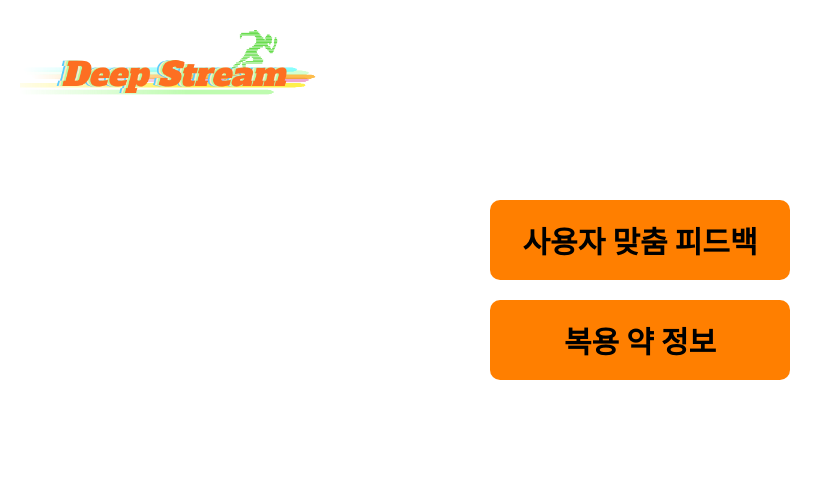
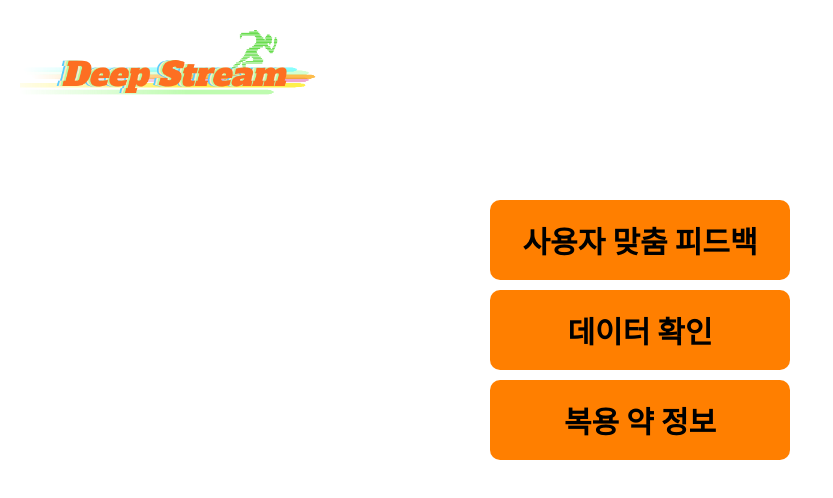
Before and after one commit to hyojeong0407/Customized_lifesytle, a React (Create React App) app in the folder customize/: page / in a window 1280 px wide. Shown: the top 498 px of the page, without its empty margins (0-833 px from the left). Built offline with nearby package versions, Linux system fonts and the light colour scheme.

Commit message:
홈 메뉴 화면 코드 및 디자인 수정

```diff
--- a/customize/src/App.css
+++ b/customize/src/App.css
@@ -36,6 +36,24 @@
     height: 80px;
 }
 
+.feedback {
+    all: unset;
+    align-items: center;
+    background-color: #ff7f00;
+    border-radius: 10px;
+    box-sizing: border-box;
+    cursor: pointer;
+    font-size: 30px;
+    font-weight: 700;
+    display: flex;
+    justify-content: center;
+    align-items: center;
+    position: relative;
+    top: 210px;
+    width: 300px;
+    height: 80px;
+}
+
 .medication {
     all: unset;
     align-items: center;
--- a/customize/src/App.js
+++ b/customize/src/App.js
@@ -6,6 +6,7 @@ import Medication from './components/Medication';
 import CheckData from './components/CheckData';
 import Checkfig from './components/Checkfig';
 import MediInfo from './components/MediInfo';
+import GetFeedback from './components/GetFeedback';
 
 function App() {
   const [view, setView] = useState('menu');
@@ -26,6 +27,10 @@ function App() {
 
   if (view === 'checkfig') {
     return <Checkfig onClose={() => setView('healthfeedback')} />;
+  }
+
+  if (view === 'getfeedback') {
+    return <GetFeedback onClose={() => setView('menu')} />;
   }
 
   if (view === 'medication') {
@@ -54,6 +59,7 @@ function App() {
 
           <div className='button-container'>
             <button className='health' onClick={() => setView('healthfeedback')}>사용자 맞춤 피드백</button>
+            <button className='feedback' onClick={() => setView('getfeedback')}>데이터 확인</button>
             <button className='medication' onClick={() => setView('medication')}>복용 약 정보</button>
           </div>
       </div>
```
